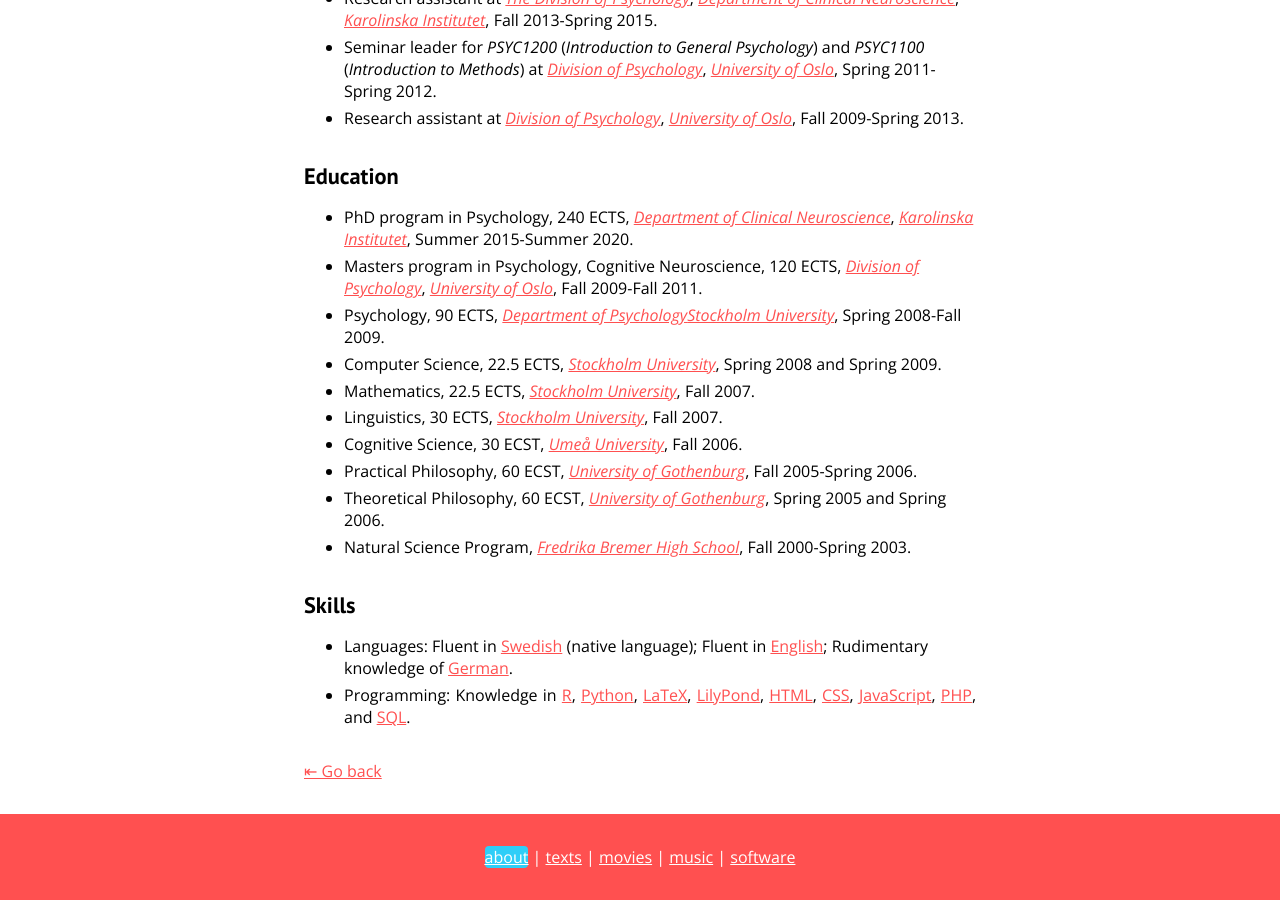
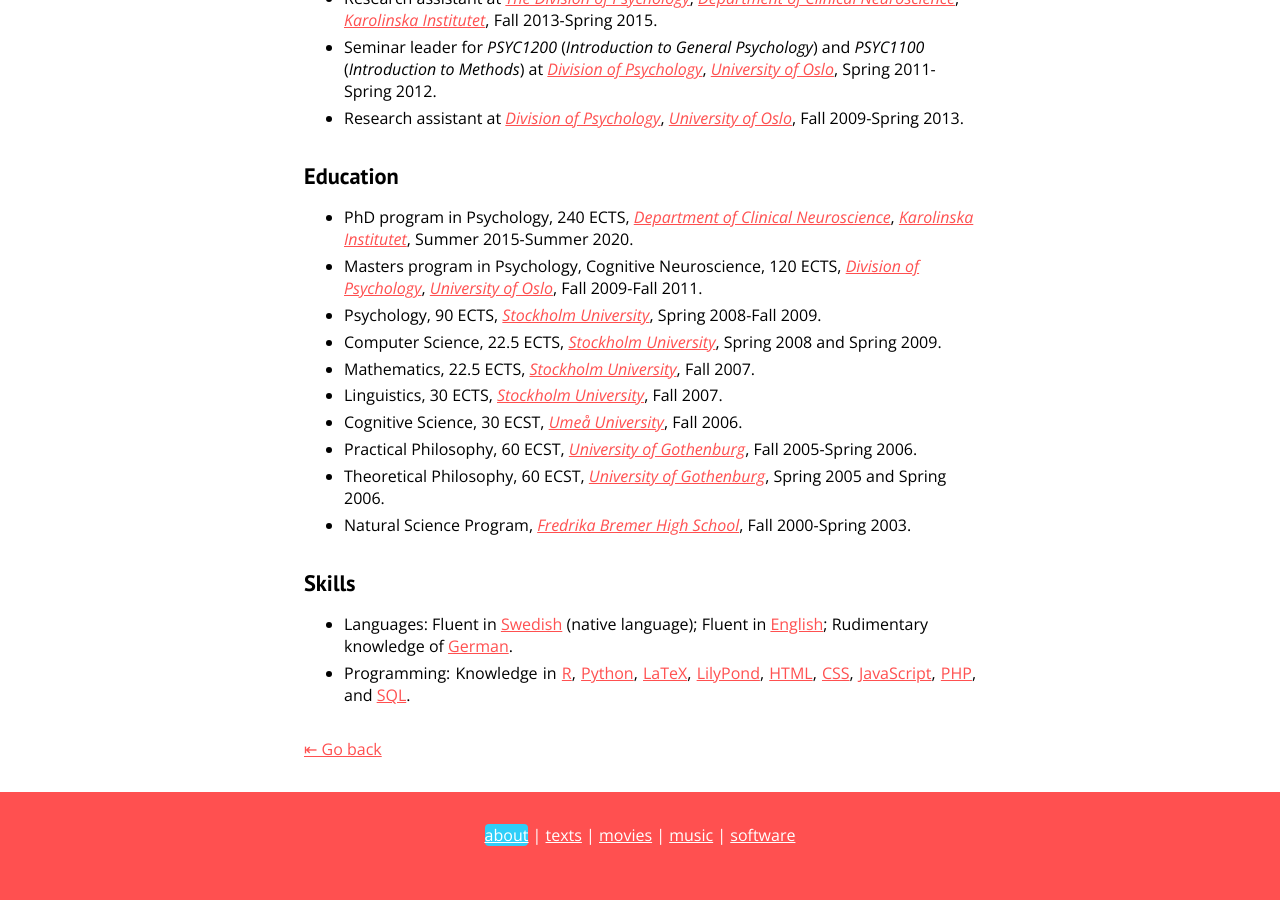
Before and after one commit to Speldosa/Speldosa.github.io, a Jekyll site: the page built from about/cv.md, in a window 1280 px wide and 900 px high, scrolled down 720 px. Built offline with Jekyll 4.4.1, drawn with Linux system fonts in a browser that asks for light colours; after the commit the page ends 1598 px from its top, so only the background shows below that.

Commit message:
Update cv.md

```diff
--- a/about/cv.md
+++ b/about/cv.md
@@ -32,7 +32,7 @@ You can find a full list of my published papers [here](/texts/).
 
 * PhD program in Psychology, 240 ECTS, [*Department of Clinical Neuroscience*](https://ki.se/en/cns/department-of-clinical-neuroscience), [*Karolinska Institutet*](https://ki.se/en), Summer 2015-Summer 2020.
 * Masters program in Psychology, Cognitive Neuroscience, 120 ECTS, [*Division of Psychology*](https://www.sv.uio.no/psi/english/), [*University of Oslo*](https://www.uio.no/english/), Fall 2009-Fall 2011.
-* Psychology, 90 ECTS, [*Department of Psychology*](https://www.su.se/department-of-psychology/)[*Stockholm University*](https://www.su.se/english/), Spring 2008-Fall 2009.
+* Psychology, 90 ECTS, [*Stockholm University*](https://www.su.se/english/), Spring 2008-Fall 2009.
 * Computer Science, 22.5 ECTS, [*Stockholm University*](https://www.su.se/english/), Spring 2008 and Spring 2009.
 * Mathematics, 22.5 ECTS, [*Stockholm University*](https://www.su.se/english/), Fall 2007.
 * Linguistics, 30 ECTS, [*Stockholm University*](https://www.su.se/english/), Fall 2007.
```
